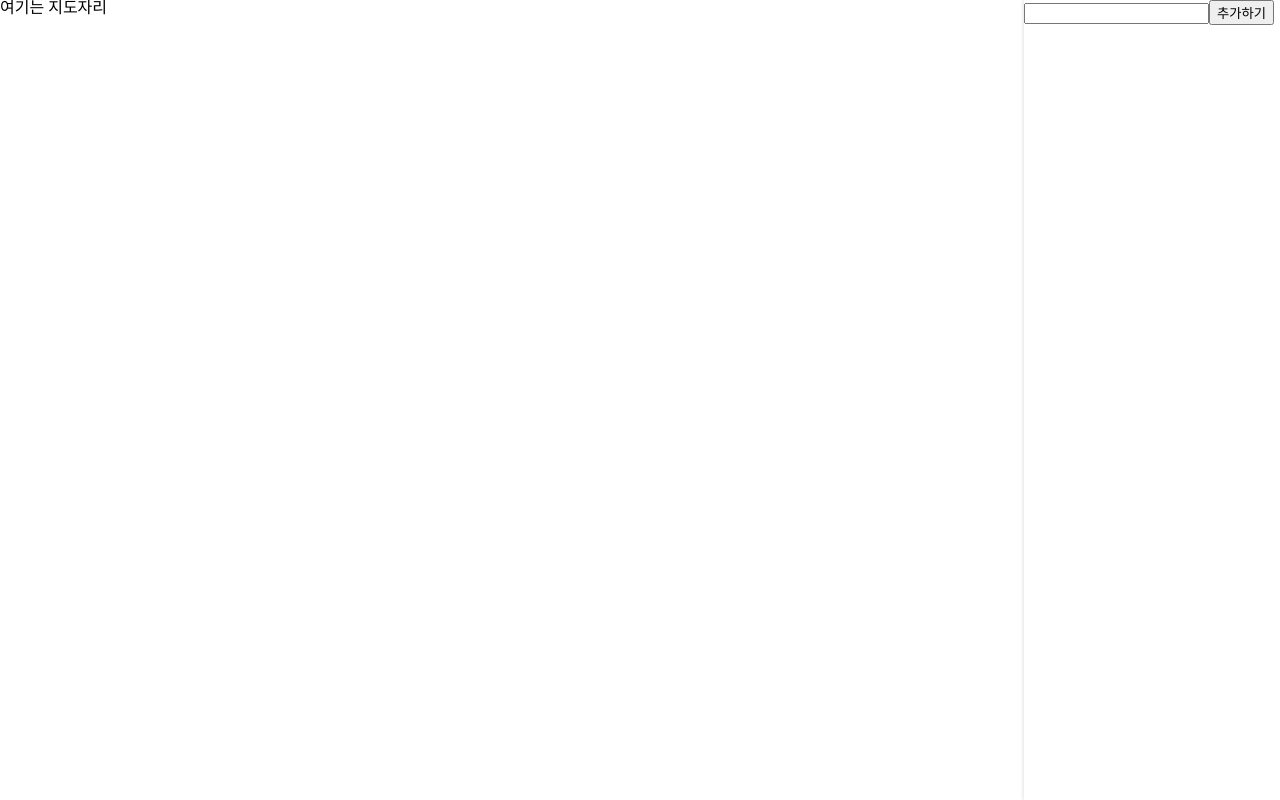
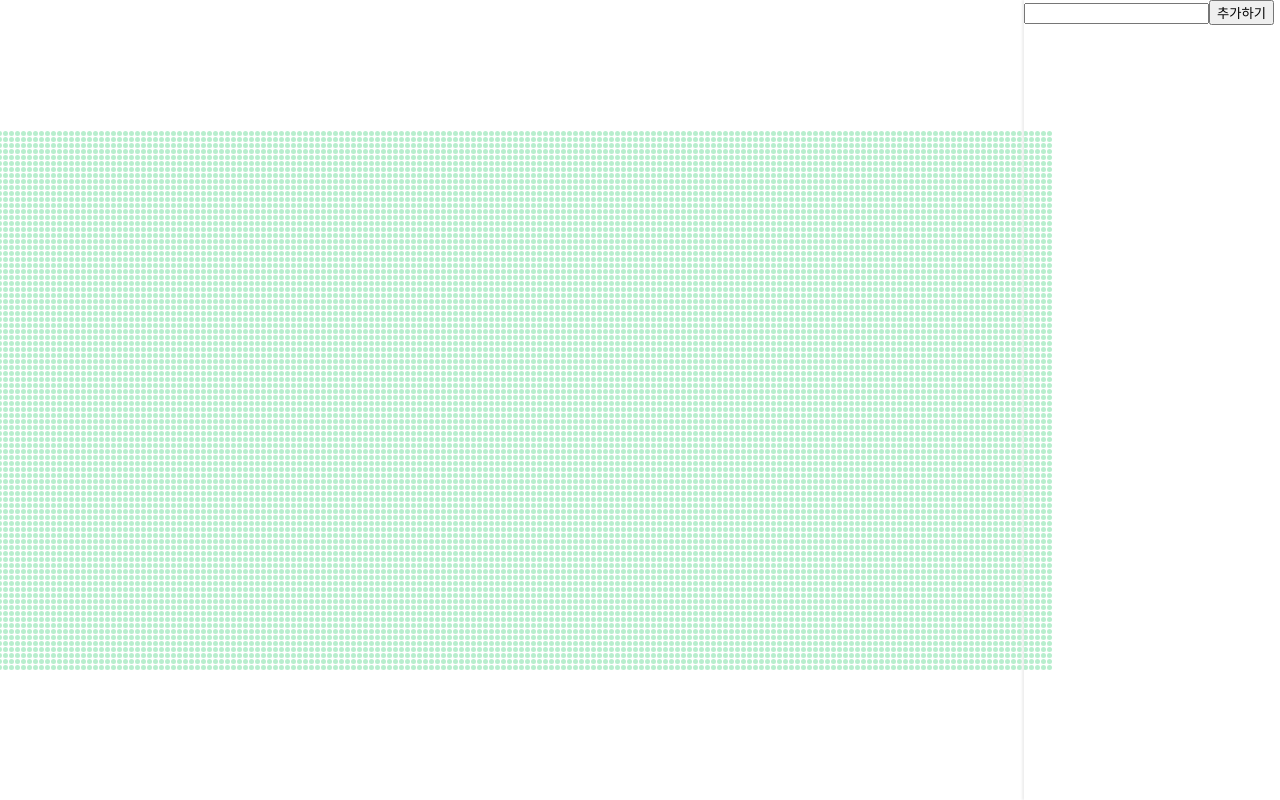
Before and after one commit to HobinLee/my-travel-map, a React (Create React App) app: page / in a window 1280 px wide. Built offline with nearby package versions, Linux system fonts and the light colour scheme.

Commit message:
world grid map

```diff
--- /dev/null
+++ b/src/component/Grid.jsx
@@ -0,0 +1,14 @@
+import styled from 'styled-components';
+
+const Cell = styled.div`
+  background-color: #B8EECE;
+  width: 5px;
+  height: 5px;
+  border-radius: 50%;
+`
+
+const Grid = ({latitude, longitude}) => {
+  return <Cell></Cell>;
+}
+
+export default Grid;
--- /dev/null
+++ b/src/component/WorldMap.jsx
@@ -0,0 +1,43 @@
+import Grid from './Grid';
+import styled from 'styled-components';
+
+const MapWrapper = styled.div`
+  display: flex;
+  flex-direction: column;
+  gap: 1px;
+  justify-content: center;
+  align-element: center;
+`
+const MapDiv = styled.div`
+  width: auto;
+  display: flex;
+  flex-direction: row;
+  gap: 1px;
+  justify-content: center;
+  align-element: center;
+`
+const [latitude, longitude] = [180, 90];
+const divider = 0.5;
+
+const WorldMap = () => {
+  const generateMapGrid = () => {
+    const worldgrid = [];
+    for (let j = -longitude * divider ; j < longitude * divider ; j ++) {
+      const rows = [];
+      for (let i = -latitude * divider ; i < latitude * divider ; i ++) {
+        rows.push([i, j]);
+      }
+      worldgrid.push(rows);
+    }
+    console.log(worldgrid.length, worldgrid[0].length)
+    return worldgrid.map((r, i) => <MapDiv key = {i}>
+      {
+        r.map(geo => <Grid key={geo[0] + ', ' + geo[1]} latitude={geo[0]} longitude={geo[1]}></Grid>)
+      }
+    </MapDiv>);
+  }
+
+  return <MapWrapper> {generateMapGrid()} </MapWrapper>;
+}
+
+export default WorldMap;
--- a/src/page/Main.jsx
+++ b/src/page/Main.jsx
@@ -2,6 +2,7 @@ import React from 'react';
 import styled from 'styled-components';
 
 import InputCountry from '../component/InputCountry';
+import WorldMap from '../component/WorldMap';
 
 const Wrapper = styled.div`
     width: 100%;
@@ -11,12 +12,18 @@ const Wrapper = styled.div`
 
 const MapContainer = styled.div`
     width: 80%;
+    height: 100vh;
+    display: flex;
+    justify-content: center;
+    align-items: center;
 `
 
 const Main = () => {
     return (
         <Wrapper>
-            <MapContainer>여기는 지도자리</MapContainer>
+            <MapContainer>
+                <WorldMap/>
+            </MapContainer>
             <InputCountry />
         </Wrapper>
     )
```
